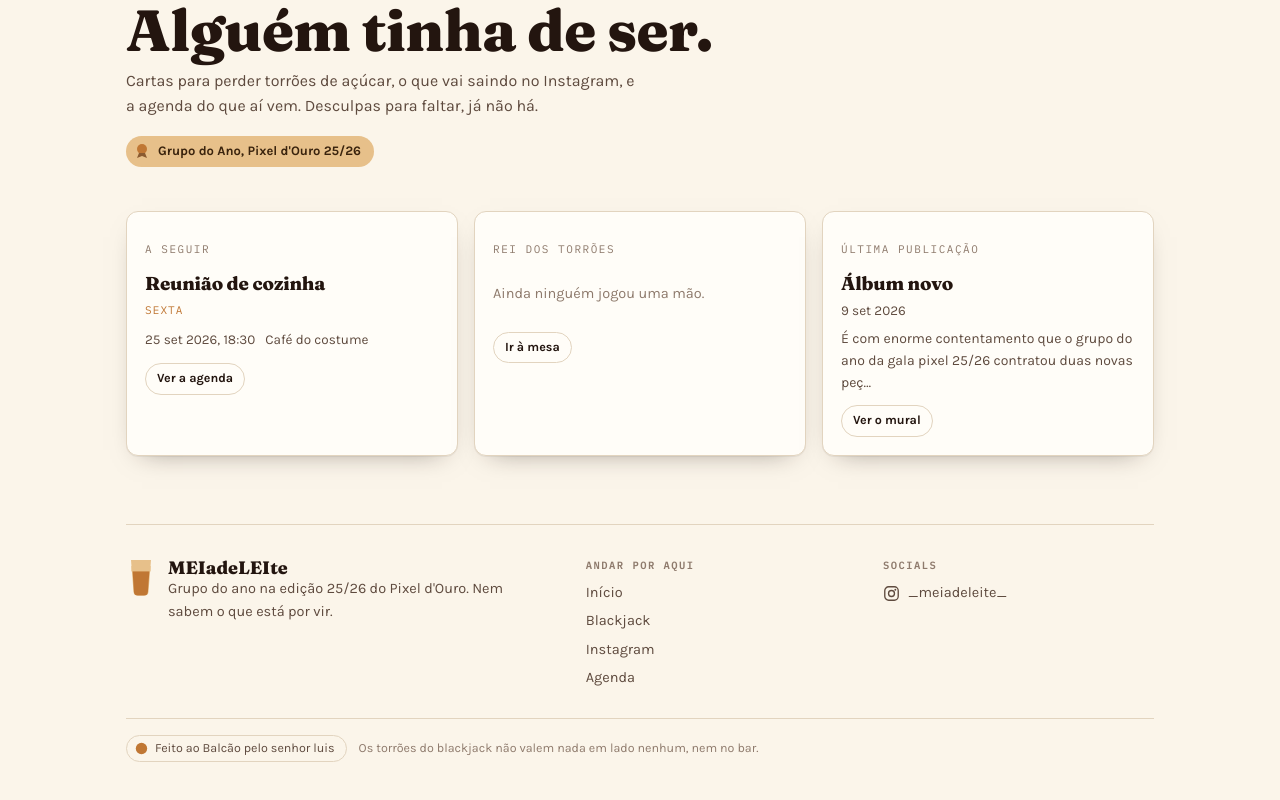
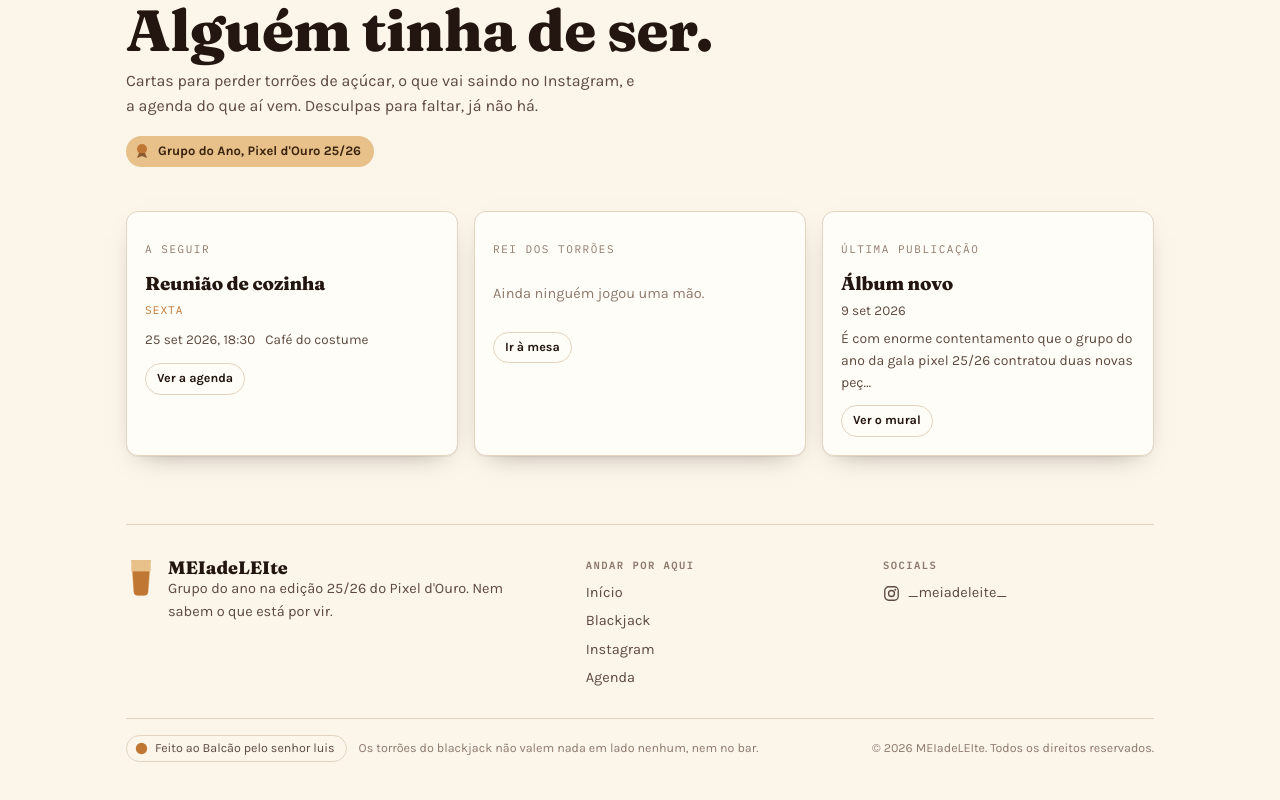
Before and after one commit to meiadeleite67/meiadeleite67.github.io, a React (Vite) app: page / in a window 1280 px wide. Shown: the part 224-1024 px from the top of the page. Built offline with nearby package versions, Linux system fonts and the light colour scheme; no server answers.

Commit message:
Acrescentar a linha de direitos ao rodapé
Co-Authored-By: Claude Opus 5 <noreply@anthropic.com>

```diff
--- a/src/componentes/Rodape.tsx
+++ b/src/componentes/Rodape.tsx
@@ -80,6 +80,9 @@ export function Rodape({ irPara }: { irPara: (p: Pagina) => void }) {
           Feito ao Balcão pelo senhor luis
         </span>
         <span>Os torrões do blackjack não valem nada em lado nenhum, nem no bar.</span>
+        <span className="direita">
+          © {new Date().getFullYear()} MEIadeLEIte. Todos os direitos reservados.
+        </span>
       </div>
     </footer>
   );
```
